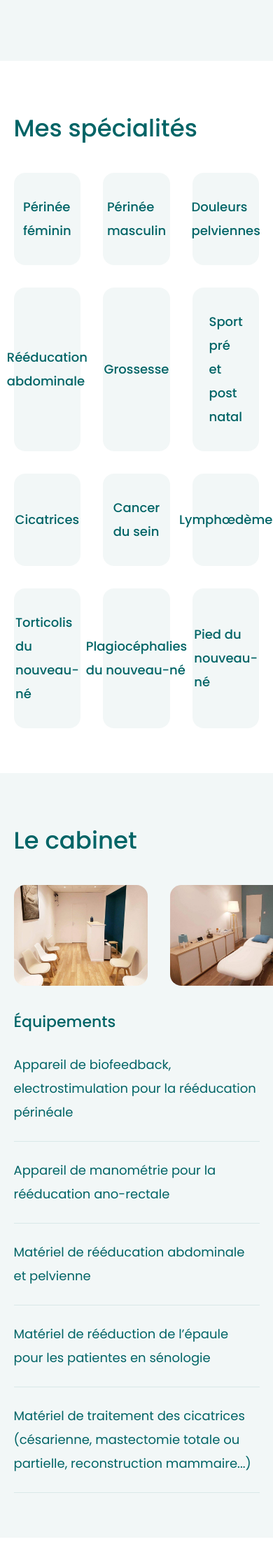
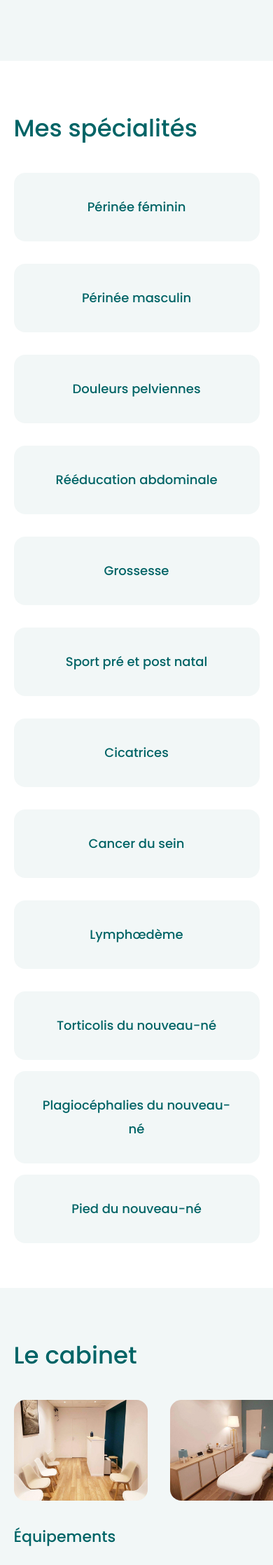
Before and after one commit to superhugo/cyriellemulton, a Jekyll site: the page built from index.html, in a window 390 px wide. Shown: the part 1463-3700 px from the top of the page at 70% size. Built offline with Jekyll 4.4.1, drawn with Linux system fonts in a browser that asks for light colours.

Commit message:
make skills responsive

```diff
--- a/_sass/skills.scss
+++ b/_sass/skills.scss
@@ -4,6 +4,7 @@
     margin-left: -16px;
     margin-right: -16px;
   }
+
   .skill-card {
     display: flex;
     align-items: center;
@@ -14,6 +15,7 @@
     justify-content: center;
     font-weight: 500;
     margin: 16px;
+    text-align: center;
 
     &:nth-child(10),
     &:nth-child(11),
@@ -22,3 +24,19 @@
     }
   }
 }
+
+@media (max-width: 860px) {
+  .skills {
+    .skill-card {
+      width: calc(50% - 32px);
+    }
+  }
+}
+
+@media (max-width: 600px) {
+  .skills {
+    .skill-card {
+      width: calc(100% - 32px);
+    }
+  }
+}
```
